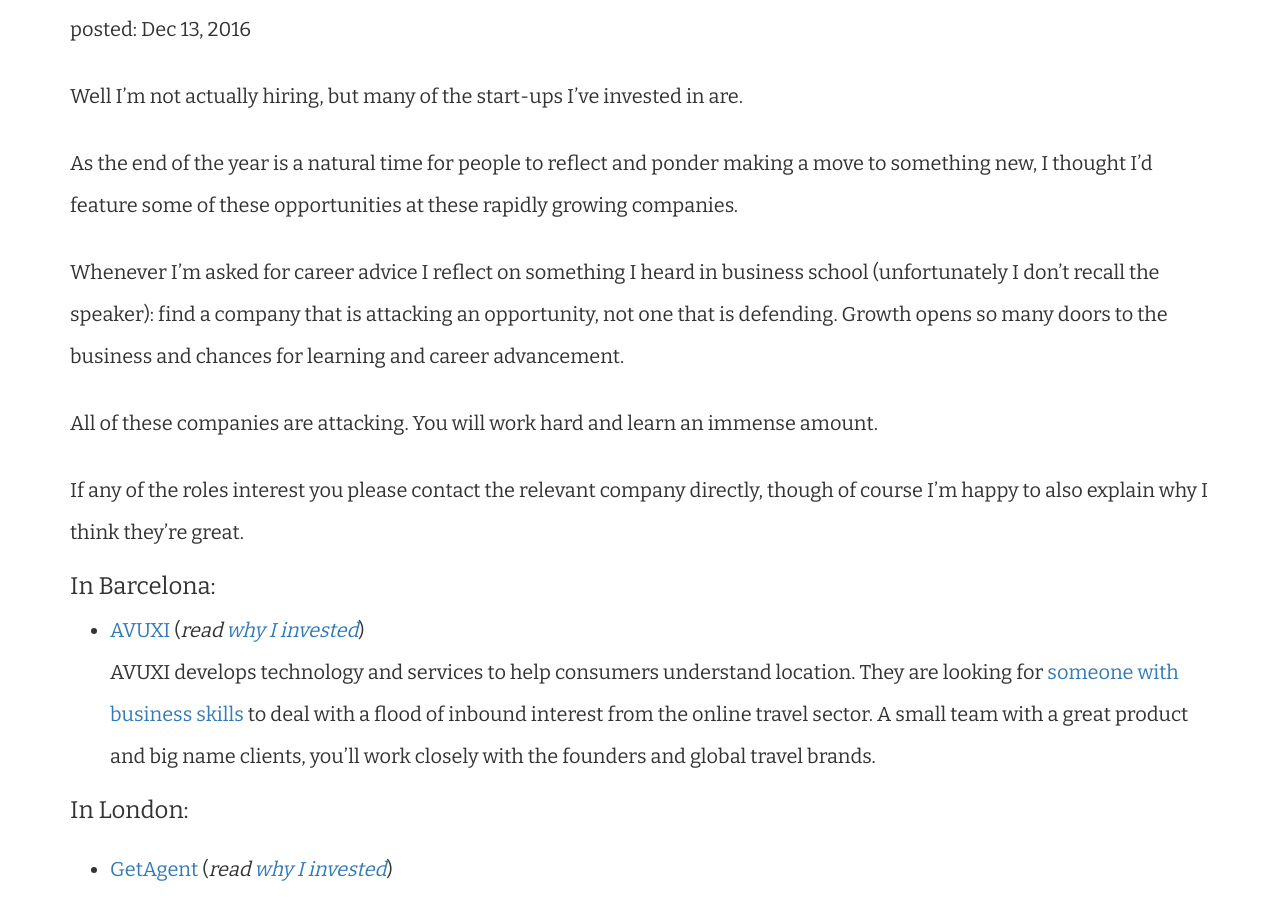
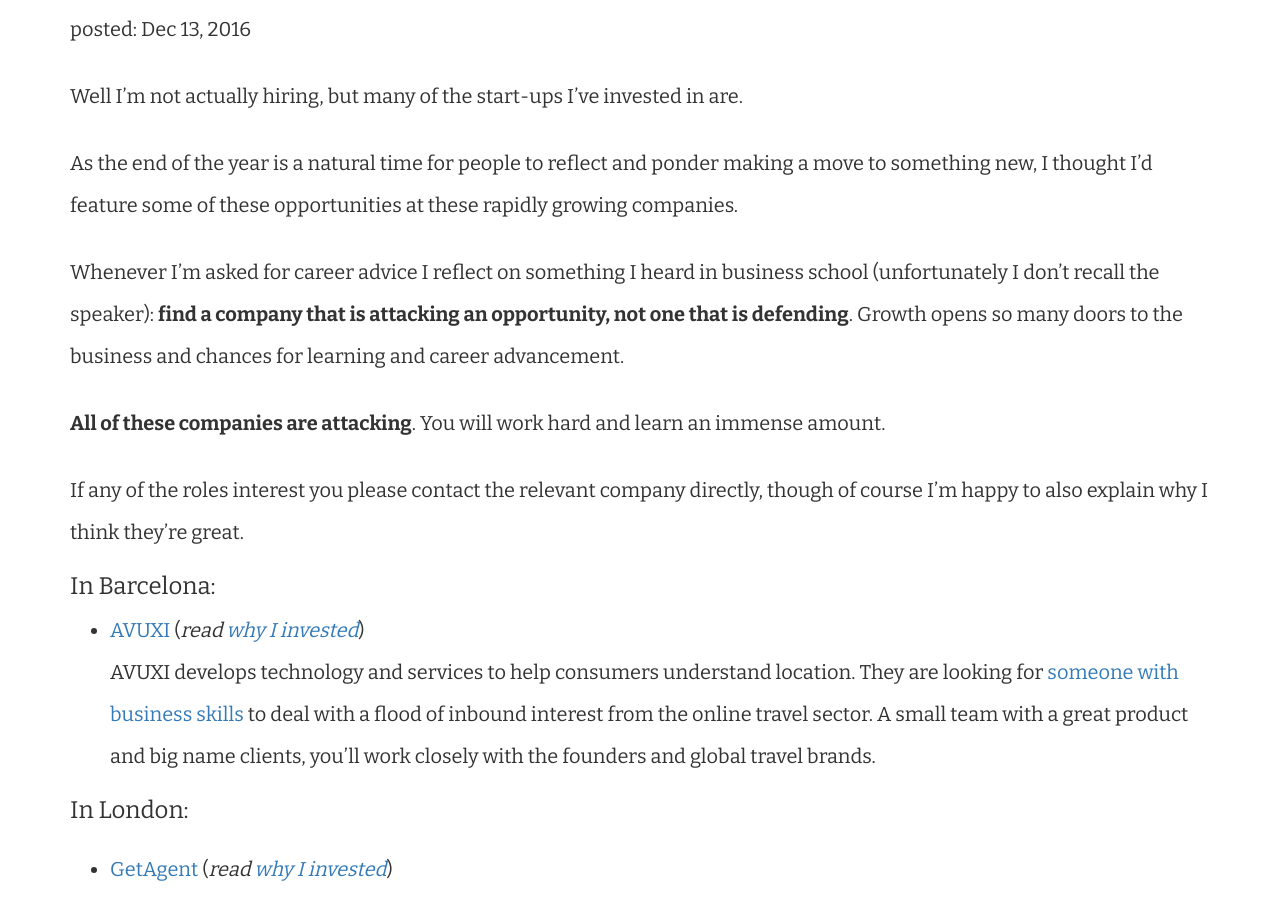
Before and after one commit to freyfogle/freyfogle.github.io, a Jekyll site: the page built from _posts/2016-12-13-im-hiring.md, in a window 1280 px wide and 900 px high, scrolled down 349 px. Built offline with Jekyll 4.4.1, drawn with Linux system fonts in a browser that asks for light colours; comment, search, counter and statistics services are not loaded.

Commit message:
add bold

```diff
--- a/_posts/2016-12-13-im-hiring.md
+++ b/_posts/2016-12-13-im-hiring.md
@@ -14,11 +14,11 @@ opportunities at these rapidly growing companies.
 
 Whenever I'm asked for career advice I reflect on something
 I heard in business school (unfortunately I don't recall the speaker):
-find a company that is attacking an opportunity, not one that is defending.
+**find a company that is attacking an opportunity, not one that is defending**.
 Growth opens so many doors to the business and chances for learning and
 career advancement.
 
-All of these companies are attacking. You will work hard and learn an immense
+**All of these companies are attacking**. You will work hard and learn an immense
 amount.
 
 If any of the roles interest you please contact the relevant company directly,
```
